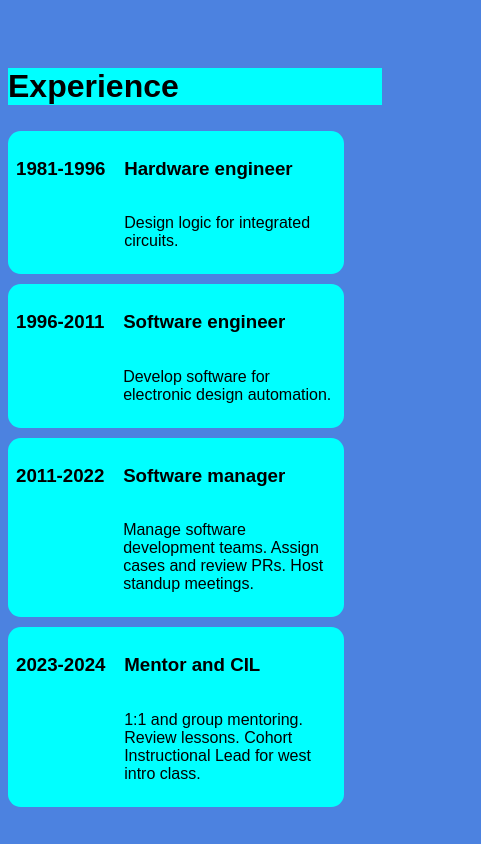
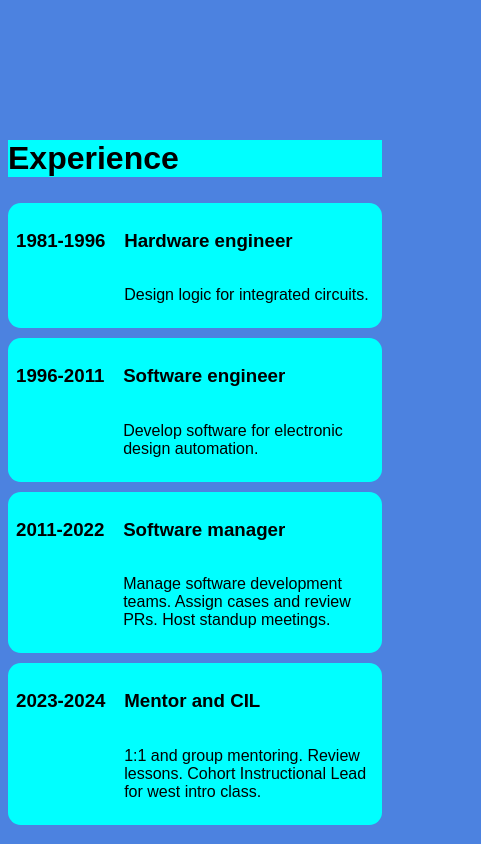
Before and after one commit to toma63/Jupiter-CTD-Tom, a plain HTML site: page index.html in a window 390 px wide. Shown: the part 760-1604 px from the top of the page, 481 px wide, since content can reach past the window. Drawn offline with Linux system fonts and the light colour scheme; a web font is replaced by a local one.

Commit message:
added grid and media queries for mobile first

```diff
--- a/css/index.css
+++ b/css/index.css
@@ -29,7 +29,6 @@ h2 {
     border-style: groove;
 }
 #navigation {
-    /*position: fixed;*/
     position: sticky;
     display: flex;
     justify-content: center;
@@ -40,12 +39,12 @@ h2 {
 }
 #navigation ul {
     display: flex;
-    flex-direction: row;
-    gap: 4em;
+    flex-direction: column; /* mobile first */
     justify-content: center;
     list-style: none;
     padding-bottom:0;
 }
+
 
 #about, #experience, #skills, #projects, #connect {
     scroll-margin-top: 3em;
@@ -55,18 +54,17 @@ section {
     padding-bottom: 300px;
 }
 
-.exp-container {
-    display: flex;
-    flex-wrap: wrap;
-    gap: 10px;
+.grid-container {
+    display: grid;
+    grid-template-columns: 1fr; /* mobile first */
+    gap: 10px; /* Space between rows and columns */
 }
-.exp-item {
+.grid-item {
     display: flex;
     flex-direction: row;
     background-color:aqua;
     border-radius: 0.8em;
     padding: 0.5em;
-    width: 20em;
 }
 .one-experience {
     display: flex;
@@ -77,3 +75,22 @@ section {
     margin-right: 1em;
     min-width: fit-content;
 }
+
+@media (min-width: 600px) {
+    .grid-container {
+        grid-template-columns: 1fr 1fr;
+    }
+    #navigation ul {
+        flex-direction: row;
+        gap: 4em;
+    }
+}
+@media (min-width: 1150px) {
+    .grid-container {
+        grid-template-columns: 1fr 1fr 1fr 1fr;
+    }
+    #navigation ul {
+        flex-direction: row;
+        gap: 4em;
+    }
+}
--- a/index.html
+++ b/index.html
@@ -34,29 +34,29 @@
     </section>
     <section id="experience">
         <h2>Experience</h2>
-        <div class="exp-container">
-            <div class="exp-item">
+        <div class="grid-container">
+            <div class="grid-item">
                 <h3 class="date">1981-1996</h3>
                 <div class="one-experience">
                     <h3 class="one-exp-heading">Hardware engineer</h3>
                     <p class="exp-description">Design logic for integrated circuits.</p>
                 </div>
             </div>
-            <div class="exp-item">
+            <div class="grid-item">
                 <h3 class="date">1996-2011</h3>
                 <div class="one-experience">
                     <h3 class="one-exp-heading">Software engineer</h3>
                     <p class="exp-description">Develop software for electronic design automation.</p>
                 </div>
             </div>
-            <div class="exp-item">
+            <div class="grid-item">
                 <h3 class="date">2011-2022</h3>
                 <div class="one-experience">
                     <h3 class="one-exp-heading">Software manager</h3>
                     <p class="exp-description">Manage software development teams.  Assign cases and review PRs.  Host standup meetings.</p>
                 </div>
             </div>
-            <div class="exp-item">
+            <div class="grid-item">
                 <h3 class="date">2023-2024</h3>
                 <div class="one-experience">
                     <h3 class="exp-description">Mentor and CIL</h3>
```
